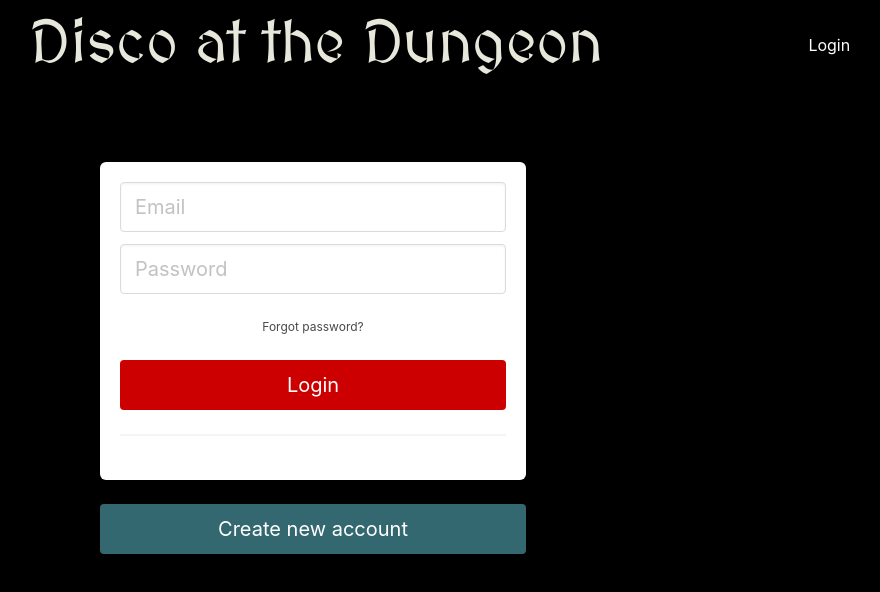
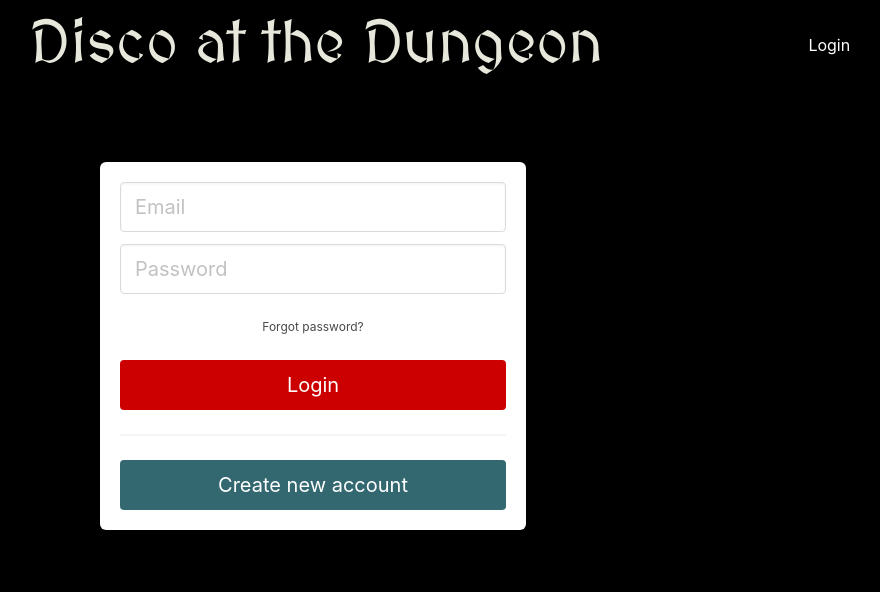
Before and after one commit to Clos01/DND-project-, a React (Create React App) app in the folder client/: page /login in a window 1280 px wide. Shown: the top 592 px of the page, without its empty margins (327-1207 px from the left). Built offline with nearby package versions, Linux system fonts and the light colour scheme; no server answers.

Commit message:
fixed login box design

```diff
--- a/client/src/components/Login.jsx
+++ b/client/src/components/Login.jsx
@@ -73,8 +73,7 @@ const Login = () => {
                                 </div>
                             </div>
                             <hr />
-                        </form>
-                        <div className="field">
+                            <div className="field">
                                 <div className="control">
                                     <button id="create-acct-btn" className="button is-medium is-fullwidth">
                                         <Link className='has-text-white' to="/signup">
@@ -83,6 +82,8 @@ const Login = () => {
                                     </button>
                                 </div>
                         </div>
+                        </form>
+
                     </div>
                 </div>
             </section>
```
